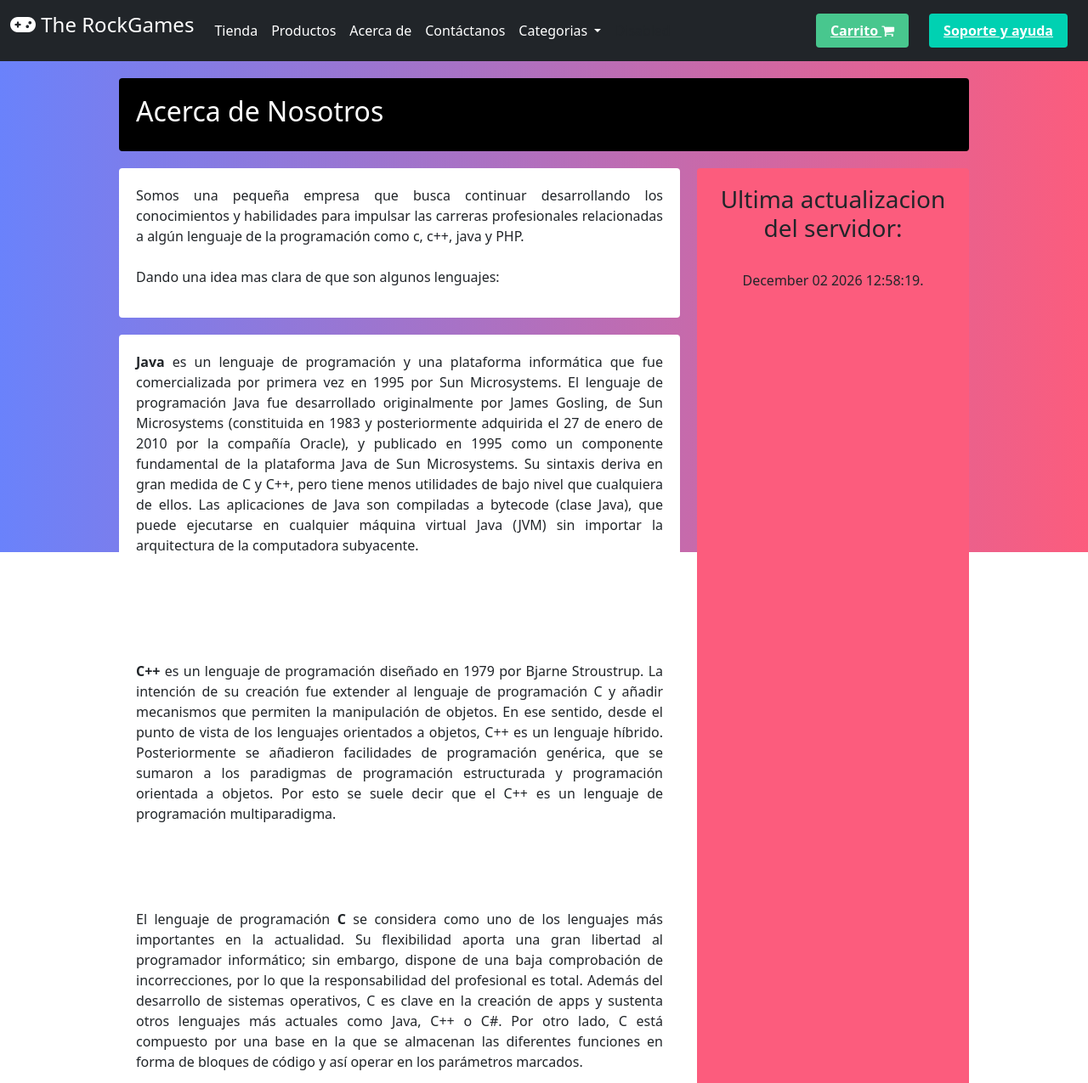
After one commit to AlexFlores6651/Avance_Proyecto, a PHP site: page /acerca.php in a window 1280 px wide. The commit adds this page. Shown: the top 1275 px of the page at 85% size. Run offline with PHP 8.4, Linux system fonts and the light colour scheme; data that the repository does not hold is empty; some libraries are stand-ins or nearby versions.

Commit message:
acerca de
avance

```diff
--- /dev/null
+++ b/acerca.php
@@ -0,0 +1,65 @@
+<!DOCTYPE html>
+<html lang="en">
+
+<head>
+    <meta charset="UTF-8">
+    <meta name="viewport" content="width=device-width, initial-scale=1.0">
+    <meta http-equiv="X-UA-Compatible" content="ie=edge">
+    <title>Acerca de Nosotros</title>
+    <link rel="stylesheet" href="css/grid.css">
+</head>
+
+<body>
+    <?php
+    include "encabezado.php";
+    ?>
+    <div class="contenedor">
+        <header class="header">
+            <h2>Acerca de Nosotros</h2>
+        </header>
+        <main class="contenido">
+            <p>
+                Somos una pequeña empresa que busca continuar desarrollando los conocimientos y habilidades para impulsar las carreras profesionales relacionadas a algún lenguaje de la programación como c, c++, java y PHP.
+                <br>
+                <br>
+                Dando una idea mas clara de que son algunos lenguajes:
+            </p>
+        </main>
+        <main class="vision">
+            <p>
+                <b>Java</b> es un lenguaje de programación y una plataforma informática que fue comercializada por primera vez en 1995 por Sun Microsystems.
+                El lenguaje de programación Java fue desarrollado originalmente por James Gosling, de Sun Microsystems (constituida en 1983 y posteriormente adquirida el 27 de enero de 2010 por la compañía Oracle), y publicado en 1995 como un componente fundamental de la plataforma Java de Sun Microsystems. Su sintaxis deriva en gran medida de C y C++, pero tiene menos utilidades de bajo nivel que cualquiera de ellos. Las aplicaciones de Java son compiladas a bytecode (clase Java), que puede ejecutarse en cualquier máquina virtual Java (JVM) sin importar la arquitectura de la computadora subyacente.
+            </p>
+            <br>
+            <img src="" alt="">
+        </main>
+        <main class="mision">
+            <p>
+                <b>C++</b> es un lenguaje de programación diseñado en 1979 por Bjarne Stroustrup. La intención de su creación fue extender al lenguaje de programación C y añadir mecanismos que permiten la manipulación de objetos. En ese sentido, desde el punto de vista de los lenguajes orientados a objetos, C++ es un lenguaje híbrido.
+
+                Posteriormente se añadieron facilidades de programación genérica, que se sumaron a los paradigmas de programación estructurada y programación orientada a objetos. Por esto se suele decir que el C++ es un lenguaje de programación multiparadigma.
+            </p>
+            <img src="" alt="">
+        </main>
+        <main class="objetivo">
+            <p>
+                El lenguaje de programación <b>C</b> se considera como uno de los lenguajes más importantes en la actualidad. Su flexibilidad aporta una gran libertad al programador informático; sin embargo, dispone de una baja comprobación de incorrecciones, por lo que la responsabilidad del profesional es total.
+
+                Además del desarrollo de sistemas operativos, C es clave en la creación de apps y sustenta otros lenguajes más actuales como Java, C++ o C#.
+
+                Por otro lado, C está compuesto por una base en la que se almacenan las diferentes funciones en forma de bloques de código y así operar en los parámetros marcados.
+            </p>
+            <img src="imagenes/cmasmas.png" alt="">
+        </main>
+        <aside class="sidebar">
+            <h3>Ultima actualizacion del servidor:</h3>
+            <br>
+            <?php
+            date_default_timezone_set("America/Mexico_City");
+            echo date("F d Y H:i:s.", getlastmod());
+            ?>
+        </aside>
+    </div>
+</body>
+
+</html>
--- /dev/null
+++ b/css/grid.css
@@ -0,0 +1,101 @@
+*{
+    margin: 0;
+    padding: 0;
+}
+
+body{
+    background: #FC5C7D;
+    background: -webkit-linear-gradient(to right, #6A82FB, #FC5C7D);
+    background: linear-gradient(to right, #6A82FB, #FC5C7D);
+    width: 100%;
+    height:650px;
+}
+p{
+    text-align: justify;
+}
+.contenedor{
+    width: 90%;
+    max-width: 1000px;
+    margin: 20px auto;
+
+    display: grid;
+    grid-gap: 20px;
+    grid-template-columns: repeat(3, 1fr);
+    grid-template-rows: repeat(4, auto);
+
+    grid-template-areas: "header     header     header"
+                         "contenido  contenido  sidebar"
+                         "vision     vision     sidebar"
+                         "mision     mision     sidebar"
+                         "objetivo   objetivo   sidebar";
+}
+
+.contenedor > div,
+.contenedor .header,
+.contenedor .contenido,
+.contenedor .sidebar,
+.contenedor .vision,
+.contenedor .mision,
+.contenedor .objetivo{
+    background: #fff;
+    padding: 20px;
+    border-radius: 4px;
+}
+
+.contenedor .header{
+    background: #000000;
+    color: white;
+    grid-area: header;
+}
+
+.contenedor .contenido{
+    grid-area: contenido;
+}
+
+.contenedor .mision{
+
+    grid-area: mision;
+}
+.contenedor .vision{
+    grid-area: vision;
+}
+.contenedor .objetivo{
+    grid-area: objetivo;
+}
+
+.contenedor .sidebar{
+    grid-column: 3 / 4;
+    background: #FC5C7D;
+    text-align: center;
+
+    /*display: flex;*/
+    align-items: center;
+    justify-content: center;
+
+    grid-area: sidebar;
+}
+img{
+    height: 240px;
+    align-content: center;
+    align-self: center;
+    align-items: center;
+    justify-content: center;
+}
+img:hover{
+    -webkit-transform:scale(1.3);
+    transform: scale(0.8);
+}
+
+@media screen and (max-width: 798px){
+   /* body{
+        background: black;
+    }*/
+    .contenedor{
+        grid-template-areas: "header     header     header"
+                             "contenido  contenido  contenido"
+                             "mision      mision     mision"
+                             "vision      vision     vision"
+                             "objetivo    objetivo   objetivo"
+                             "sidebar    sidebar    sidebar";
+    }
+}
--- a/encabezado.php
+++ b/encabezado.php
@@ -42,6 +42,12 @@
                     <li class="nav-item">
                         <a class="nav-link" href="productos.php" style="color:white;">Productos</a>
                     </li>
+                    <li class="nav-item">
+                        <a class="nav-link" href="acerca.php" style="color:white;">Acerca de</a>
+                    </li>
+                    <li class="nav-item">
+                        <a class="nav-link" href="productos.php" style="color:white;">Contáctanos</a>
+                    </li>
                     <li class="nav-item dropdown">
                         <a class="nav-link dropdown-toggle" href="#" role="button" data-bs-toggle="dropdown" aria-expanded="false" style="color:white;">
                         Categorias
--- a/funciones.php
+++ b/funciones.php
@@ -61,7 +61,7 @@ function agregarProductoAlCarrito($idProducto)
 function iniciarSesionSiNoEstaIniciada()
 {
     if (session_status() !== PHP_SESSION_ACTIVE) {
-        session_start();
+        //session_start();
     }
 }
 
```
